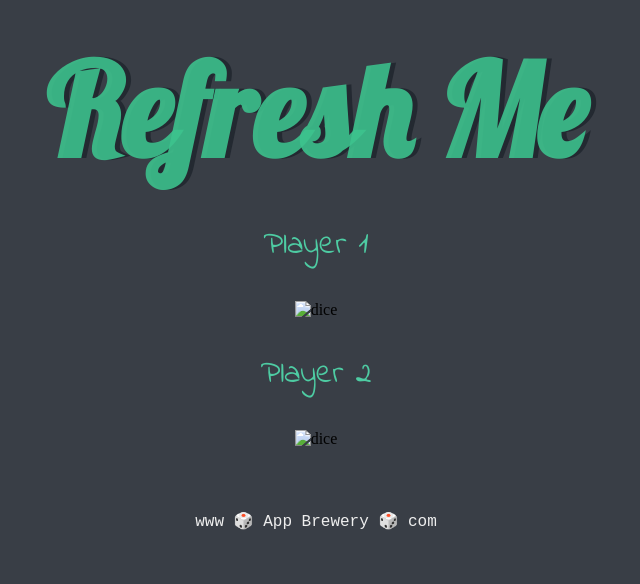
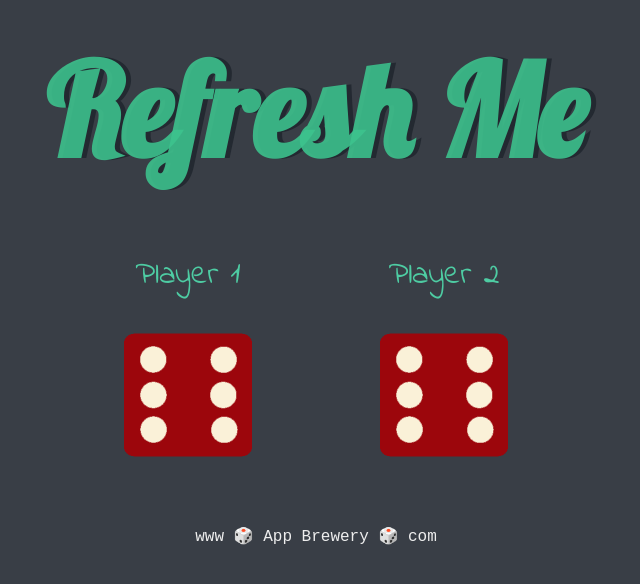
Before and after one commit to Jrho-0/dice-challange_project, a plain HTML site: page dice.html in a window 1280 px wide. Shown: the whole page, without its empty margins (324-964 px from the left). Drawn offline with Linux system fonts and the light colour scheme.

Commit message:
modified html and css file

```diff
--- a/dice.html
+++ b/dice.html
@@ -11,14 +11,16 @@
     <div class="container">
         <h1>Refresh Me</h1>
 
-        <div class="dice">
-            <p>Player 1</p>
-            <img src="" alt="dice">
-        </div>
+        <div class="roll-dice">
+            <div class="dice">
+                <p>Player 1</p>
+                <img src="./images/dice6.png" alt="dice">
+            </div>
 
-        <div class="dice">
-            <p>Player 2</p>
-            <img src="" alt="dice">
+            <div class="dice">
+                <p>Player 2</p>
+                <img src="./images/dice6.png" alt="dice">
+            </div>
         </div>
     </div>
 
--- a/styles.css
+++ b/styles.css
@@ -19,7 +19,13 @@ p {
   }
 
   img {
-    width: 80%;
+    width: 50%;
+  }
+
+  .roll-dice {
+    display: flex;
+    justify-content: center;
+    justify-items: center;
   }
 
 body {
```
